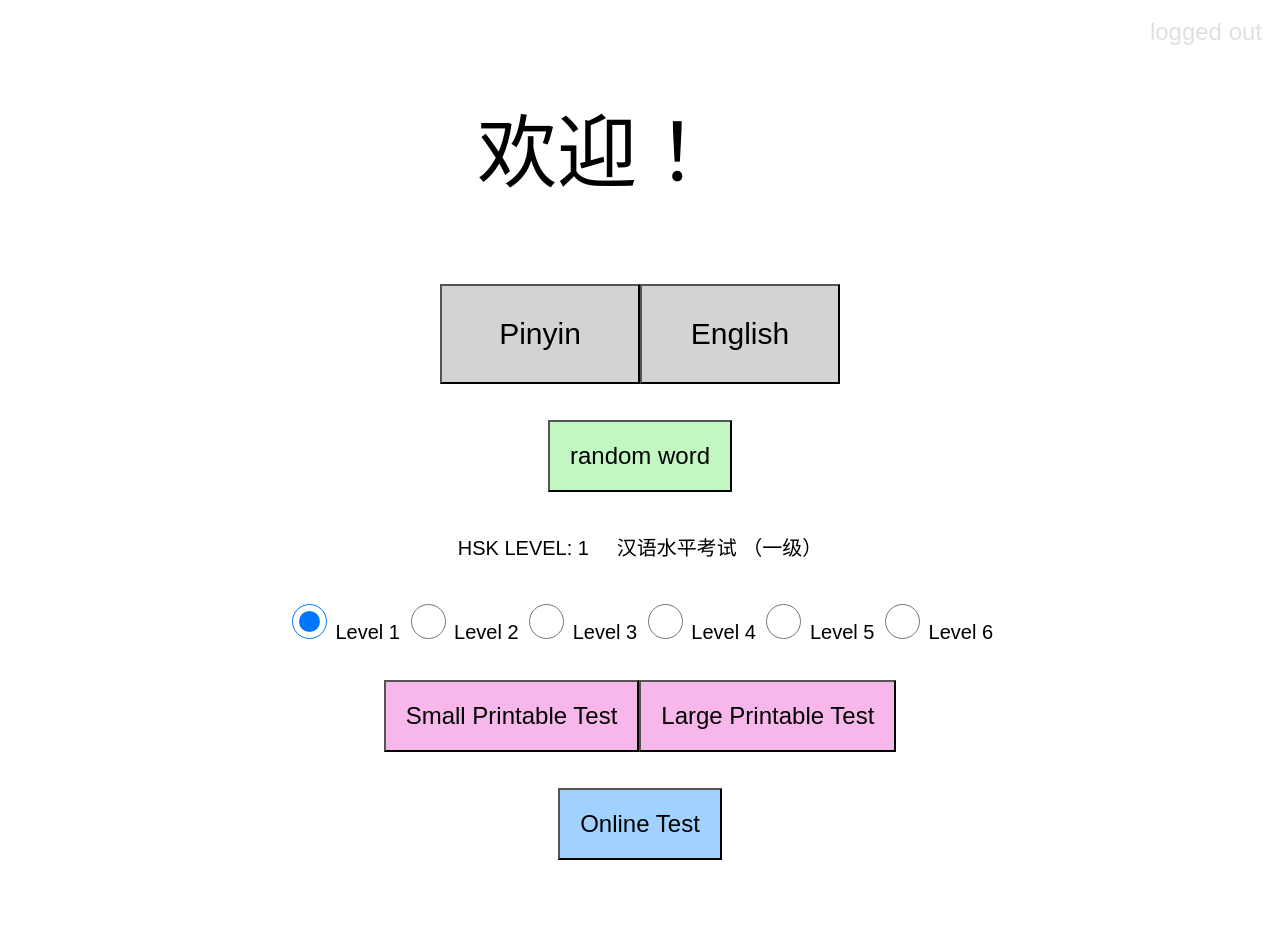
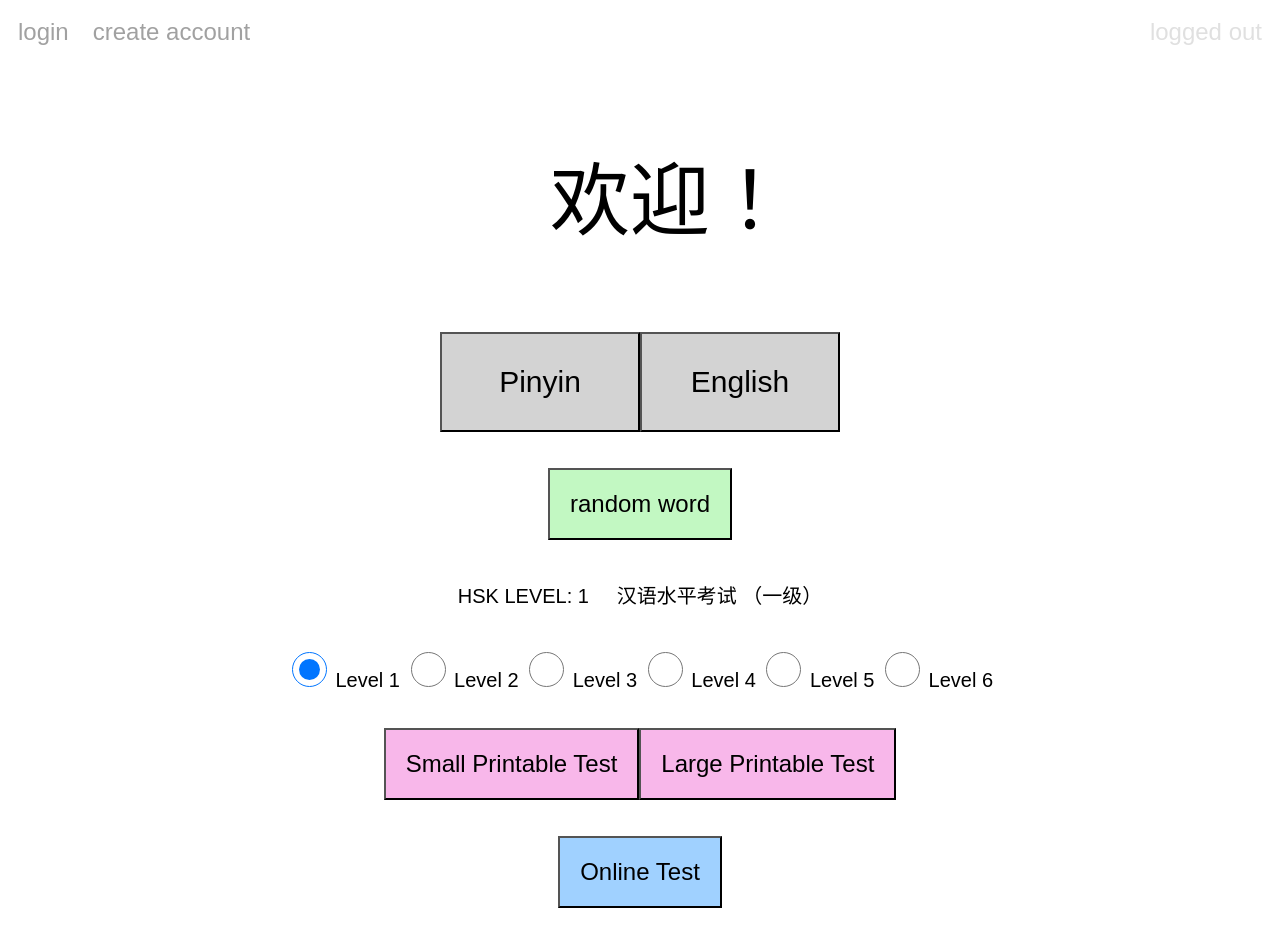
Before and after one commit to Anthoussae/hskflashcards, a website: page public/index.html in a window 1280 px wide. Drawn offline with nearby package versions, Linux system fonts and the light colour scheme.

Commit message:
disabled logins 2

```diff
--- a/public/index.html
+++ b/public/index.html
@@ -10,9 +10,9 @@
     <script src="https://cdn.jsdelivr.net/npm/js-cookie@rc/dist/js.cookie.min.js"></script>
 </head>
 <body id='all' onload="cookieWarning()">
-<!--
+
           <button class='plaintextbutton' onclick="loginButton()">login</button>
-          <button class='plaintextbutton' onclick="createAccountButton()">create account</button> -->
+          <button class='plaintextbutton' onclick="createAccountButton()">create account</button>
           <!-- <p class='statustracker' id='cookieinformdiv'>Cookies: ON</p> -->
           <button class='plaintextdisplay' id='loggedinstatusinformdiv' disabled='disabled' style='float:right;'>&nbsp logged out</button>
 
--- a/public/main.js
+++ b/public/main.js
@@ -1213,12 +1213,16 @@ function loginForm(){
 
 //click on the login button on the non-modal screen
 function loginButton(){
+    alert('not implemented yet');
+    return;
     document.getElementById('loginscreen').style.display='block';
     document.getElementById("loginname").focus();
 }
 
 //generates the account creation modal screen
 function createAccountButton(){
+    alert('not implemented yet');
+    return;
     document.getElementById('createaccountscreen').style.display='block';
     document.getElementById("createaccountname").focus();
 }
```
